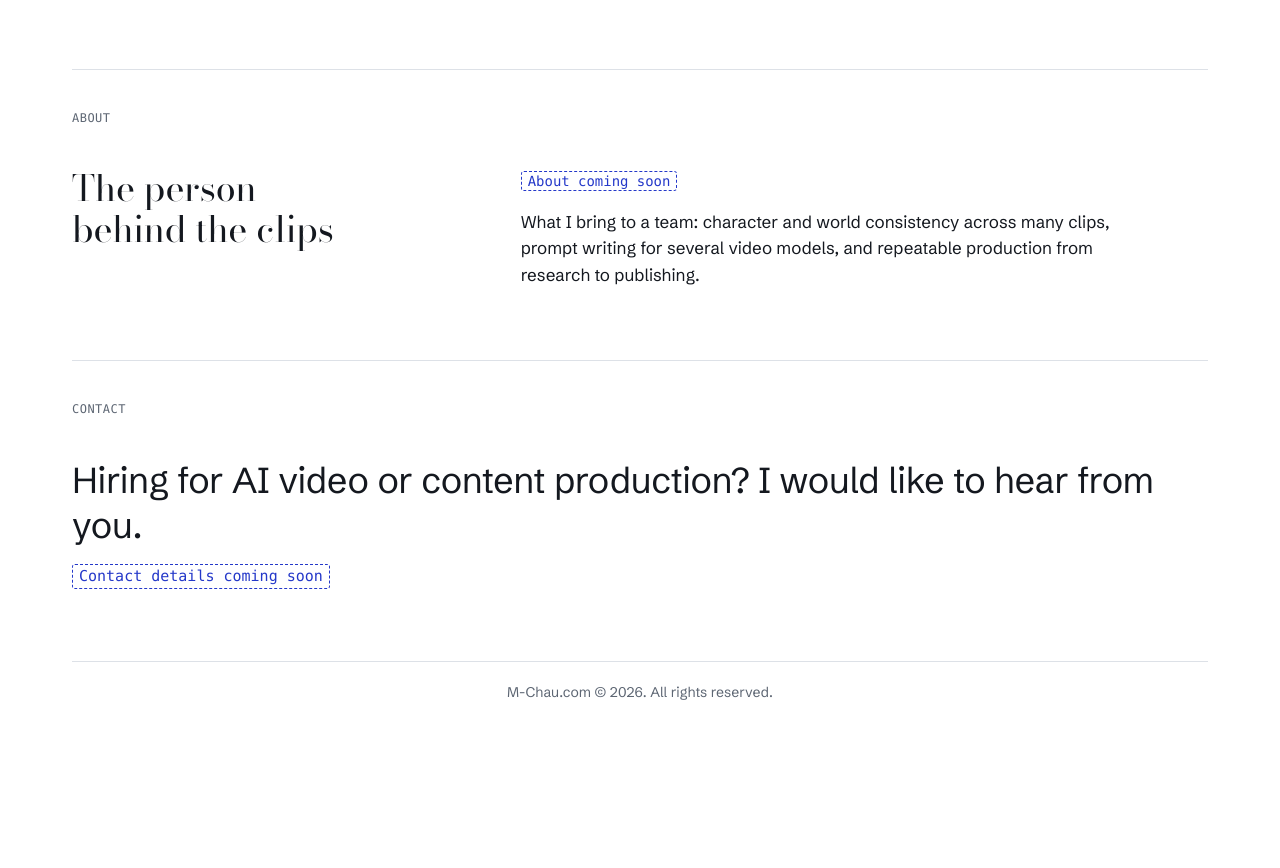
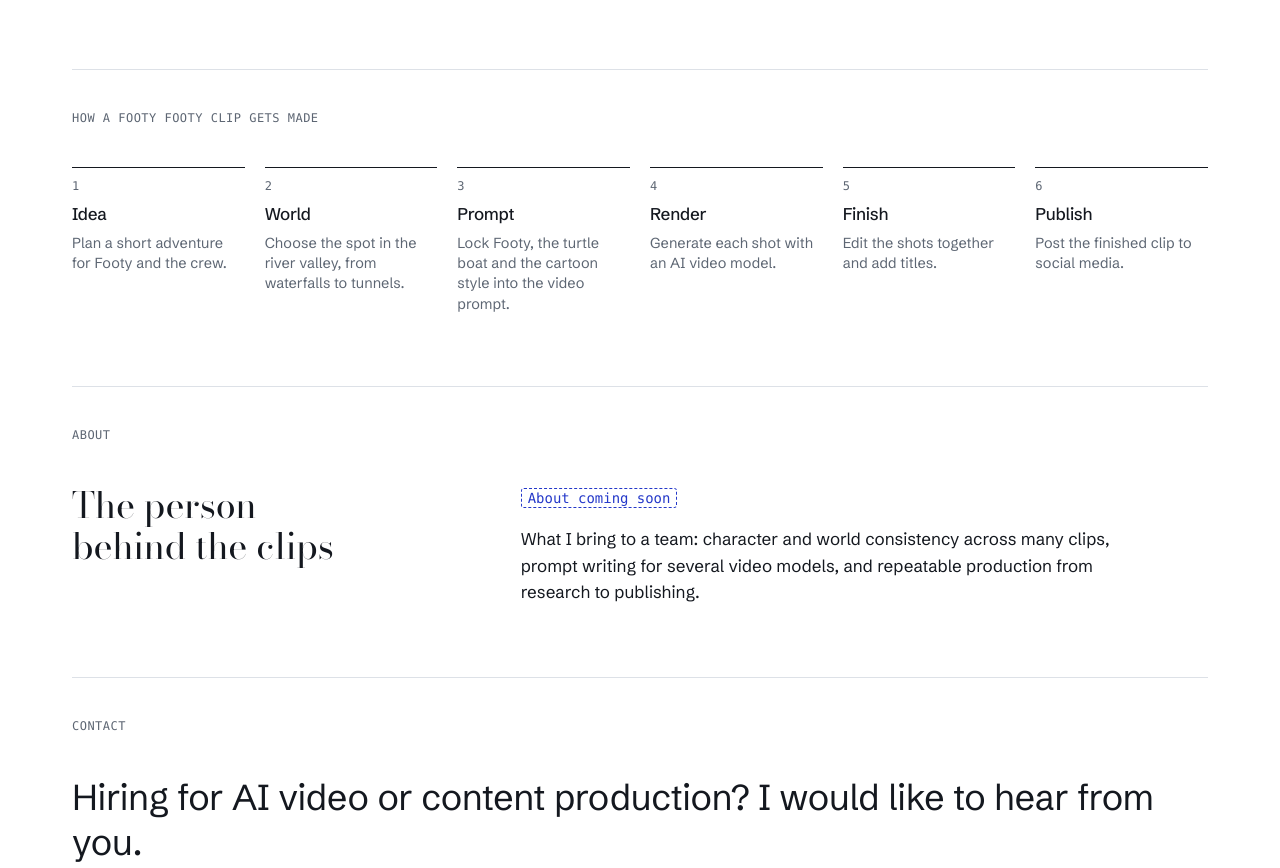
Before and after one commit to footyfootycom/portfolio, a plain HTML site: page index.html in a window 1280 px wide. Shown: the part 3215-4083 px from the top of the page. Before the commit the page ends 3955 px from the top, so only its background shows below. Drawn offline with nearby package versions, Linux system fonts and the light colour scheme; a web font is replaced by a local one.

Commit message:
Add a How a Footy Footy clip gets made section
Co-Authored-By: Claude Opus 5.5 <noreply@anthropic.com>
Claude-Session: https://claude.ai/code/session_0169K2LT5NKTrqk7Wd6sGjCv

```diff
--- a/index.html
+++ b/index.html
@@ -279,6 +279,18 @@ footer { border-top: 1px solid var(--line); padding-block: 20px 36px; color: var
     </ol>
   </section>
 
+  <section id="process-footy">
+    <span class="label">How a Footy Footy clip gets made</span>
+    <ol class="steps">
+      <li><h3>Idea</h3><p>Plan a short adventure for Footy and the crew.</p></li>
+      <li><h3>World</h3><p>Choose the spot in the river valley, from waterfalls to tunnels.</p></li>
+      <li><h3>Prompt</h3><p>Lock Footy, the turtle boat and the cartoon style into the video prompt.</p></li>
+      <li><h3>Render</h3><p>Generate each shot with an AI video model.</p></li>
+      <li><h3>Finish</h3><p>Edit the shots together and add titles.</p></li>
+      <li><h3>Publish</h3><p>Post the finished clip to social media.</p></li>
+    </ol>
+  </section>
+
   <section id="about">
     <span class="label">About</span>
     <div class="about">
```
